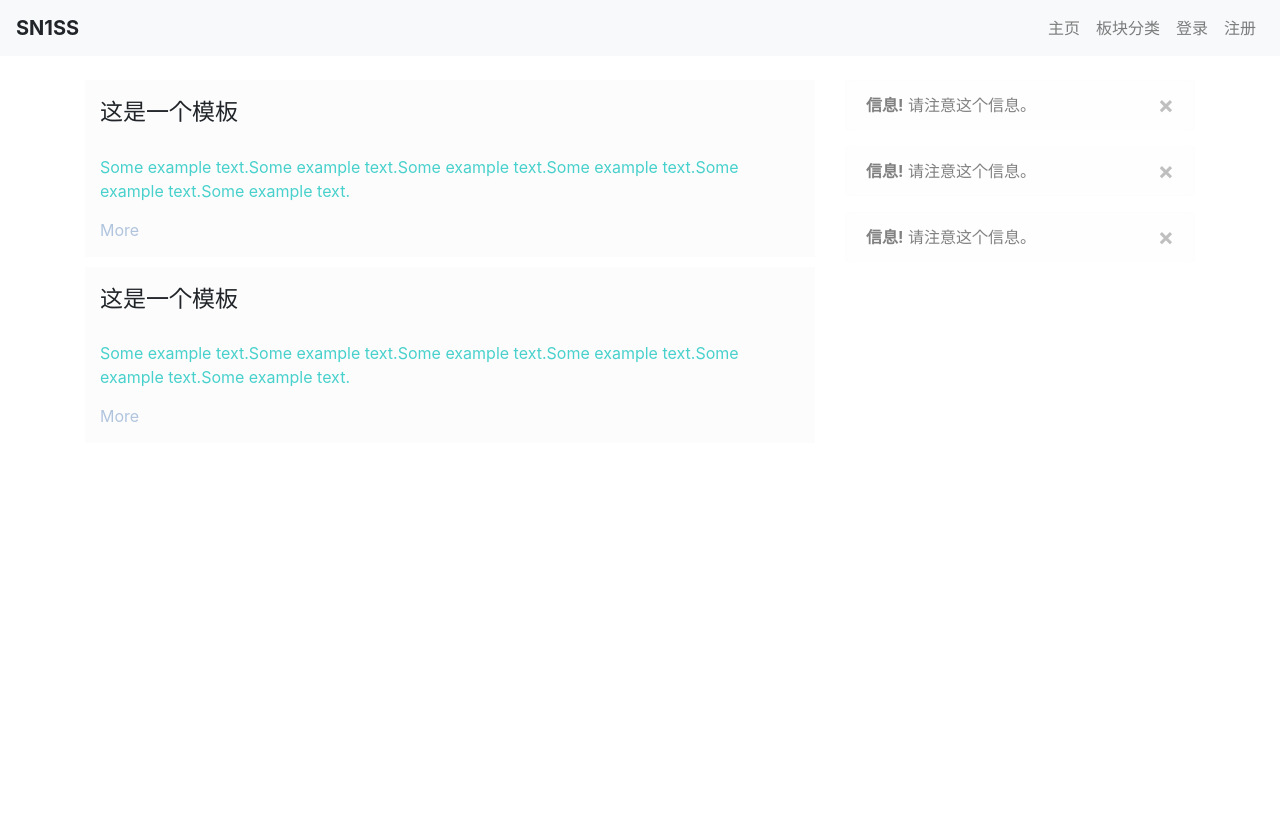
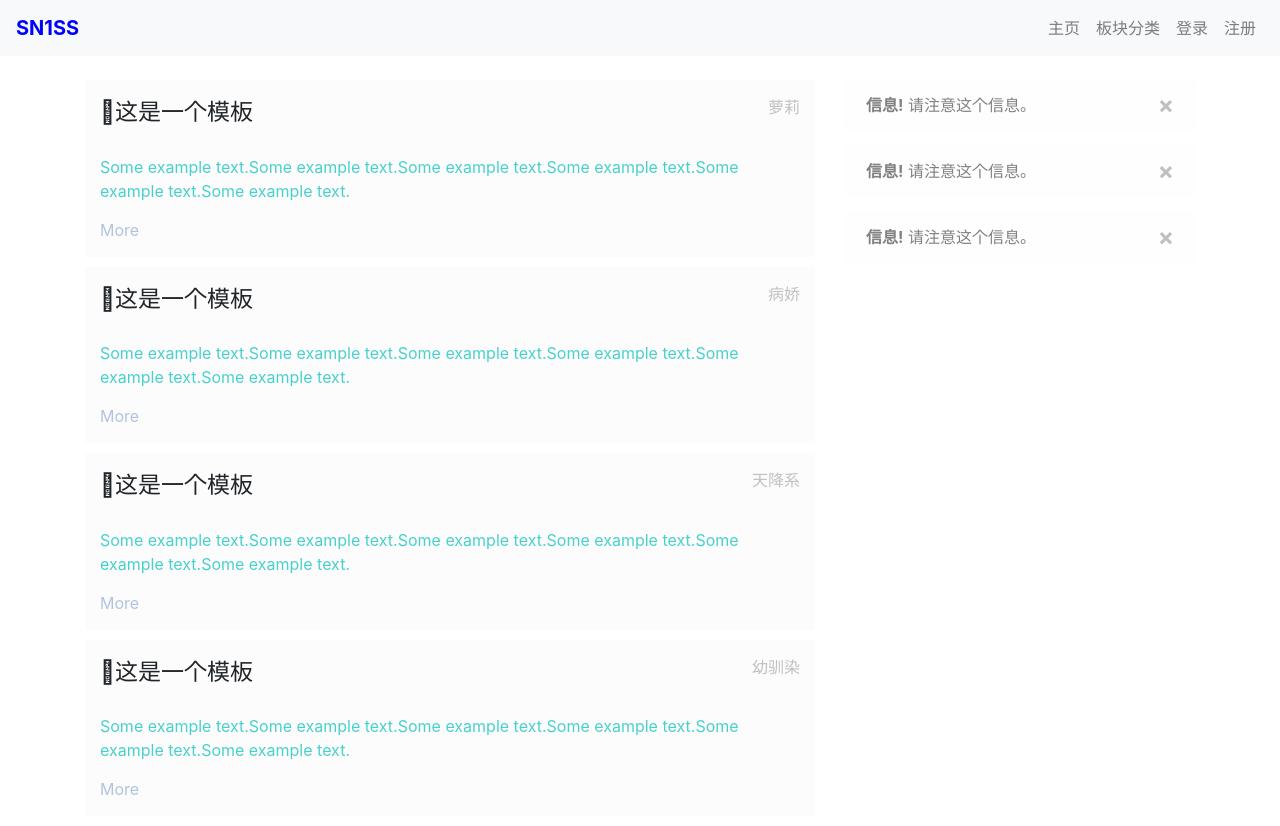
Before and after one commit to sanya-no1-senior-school/sanya-no1-senior-school.github.io, a plain HTML site: page index.html in a window 1280 px wide. Before the commit the page ends 800 px from the top, so only its background shows below. Drawn offline with nearby package versions, Linux system fonts and the light colour scheme.

Commit message:
just so so

```diff
--- a/index.html
+++ b/index.html
@@ -11,12 +11,12 @@
     <script src="https://cdn.staticfile.org/jquery/3.2.1/jquery.min.js"></script>
     <script src="https://cdn.staticfile.org/popper.js/1.15.0/umd/popper.min.js"></script>
     <script src="https://cdn.staticfile.org/twitter-bootstrap/4.3.1/js/bootstrap.min.js"></script>
-
+    <link href="https://cdn.bootcdn.net/ajax/libs/font-awesome/5.15.2/css/fontawesome.min.css" rel="stylesheet">
 </head>
 
 <body>
     <nav class="navbar navbar-expand-sm bg-light navbar-light fixed-top">
-        <a class="mybrand">SN1SS</a>
+        <a class="mybrand" href="#">SN1SS</a>
         <!-- Toggler/collapsibe Button -->
         <button class="navbar-toggler" type="button" data-toggle="collapse" data-target="#collapsibleNavbar">
             <span class="navbar-toggler-icon"></span>
@@ -45,18 +45,42 @@
         <div class="row">
             <div class="col-sm-8">
                 <div class="block-card-sm">
-                    <span class="block-header">这是一个模板</span>
-
+                    <div style="display:inline-block;width:100%">
+                    <span class="block-header"><i class="fa fa-rss-square" aria-hidden="true"></i>这是一个模板</span>
+                    <span class="block-describe">萝莉</span></div>
                     <span class="block-text">
-                        Some example text.Some example text.Some example text.Some example text.Some example text.Some example text.
+                        Some example text.Some example text.Some example text.Some example text.Some example text.Some
+                        example text.
                     </span>
                     <a class="block-link" href="#">More</a>
                 </div>
                 <div class="block-card-sm">
-                    <span class="block-header">这是一个模板</span>
-
+                    <div style="display:inline-block;width:100%">
+                    <span class="block-header"><i class="fa fa-rss-square" aria-hidden="true"></i>这是一个模板</span>
+                    <span class="block-describe">病娇</span></div>
                     <span class="block-text">
-                        Some example text.Some example text.Some example text.Some example text.Some example text.Some example text.
+                        Some example text.Some example text.Some example text.Some example text.Some example text.Some
+                        example text.
+                    </span>
+                    <a class="block-link" href="#">More</a>
+                </div>
+                <div class="block-card-sm">
+                    <div style="display:inline-block;width:100%">
+                    <span class="block-header"><i class="fa fa-rss-square" aria-hidden="true"></i>这是一个模板</span>
+                    <span class="block-describe">天降系</span></div>
+                    <span class="block-text">
+                        Some example text.Some example text.Some example text.Some example text.Some example text.Some
+                        example text.
+                    </span>
+                    <a class="block-link" href="#">More</a>
+                </div>
+                <div class="block-card-sm">
+                    <div style="display:inline-block;width:100%">
+                    <span class="block-header"><i class="fa fa-rss-square" aria-hidden="true"></i>这是一个模板</span>
+                    <span class="block-describe">幼驯染</span></div>
+                    <span class="block-text">
+                        Some example text.Some example text.Some example text.Some example text.Some example text.Some
+                        example text.
                     </span>
                     <a class="block-link" href="#">More</a>
                 </div>
--- a/public.css
+++ b/public.css
@@ -8,7 +8,7 @@
     white-space: nowrap;
     color: blue;
     font-weight: bold;
-
+    text-decoration:none;
 }
 
 .mybrand:hover {
@@ -21,6 +21,7 @@
     white-space: nowrap;
     color: lightsteelblue;
     font-weight: bold;
+    text-decoration:none;
 }
 
 .block-card-sm{
@@ -35,7 +36,14 @@
 .block-header{
     font-weight: lighter;
     font-size: 23px;
+}
+
+.block-describe{
+    font-weight: lighter;
+    font-size: 16px;
     display: block;
+    float:right;
+    color:silver;
 }
 
 .block-text{
```
